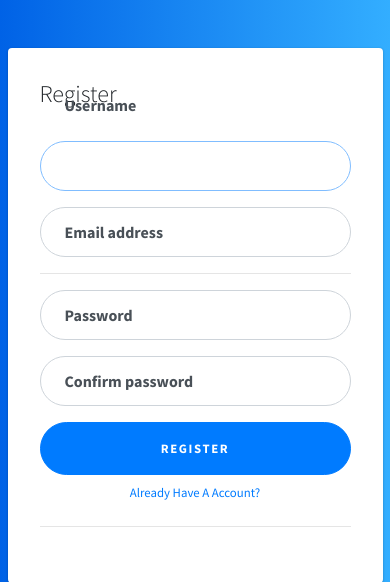
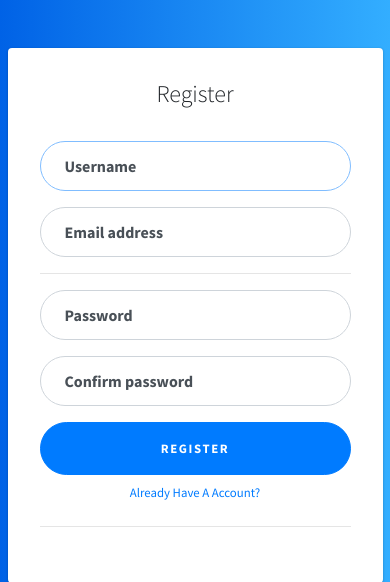
Before and after one commit to ChickenKatzu/ci-tugas-akhir, a CodeIgniter app: page /ci-tugas-akhir/register in a window 390 px wide. Shown: the top 582 px of the page. Run offline with CodeIgniter, Linux system fonts and the light colour scheme; some libraries are stand-ins or nearby versions.

Commit message:
update view register

```diff
--- a/application/views/register/register.php
+++ b/application/views/register/register.php
@@ -2,11 +2,11 @@
   <div class="row">
     <div class="col-lg-10 col-xl-9 mx-auto">
       <div class="card card-signin flex-row my-5">
-          <div class="card-img-left d-none d-md-flex">
+        <div class="card-img-left d-none d-md-flex" style="background-image: url(assets/img/gambar5.jpg);">
          <!-- Background image for card set in CSS! -->
        </div>
        <div class="card-body">
-            <h5 class="card-title">Register</h5>
+        <h5 style="margin-bottom: 2rem; font-weight: 300; font-size: 1.5rem; text-align: center">Register</h5>
         <form class="form-signin">
           <div class="form-label-group">
             <input type="text" id="inputUserame" class="form-control" placeholder="Username" required autofocus>
--- a/assets/css/register.css
+++ b/assets/css/register.css
@@ -16,6 +16,12 @@
 }
 
 .card-signin .card-title {
+  margin-bottom: 2rem;
+  font-weight: 300;
+  font-size: 1.5rem;
+}
+
+.title-card{
   margin-bottom: 2rem;
   font-weight: 300;
   font-size: 1.5rem;
```
Lines whose indentation alone changed are shown as unchanged.
